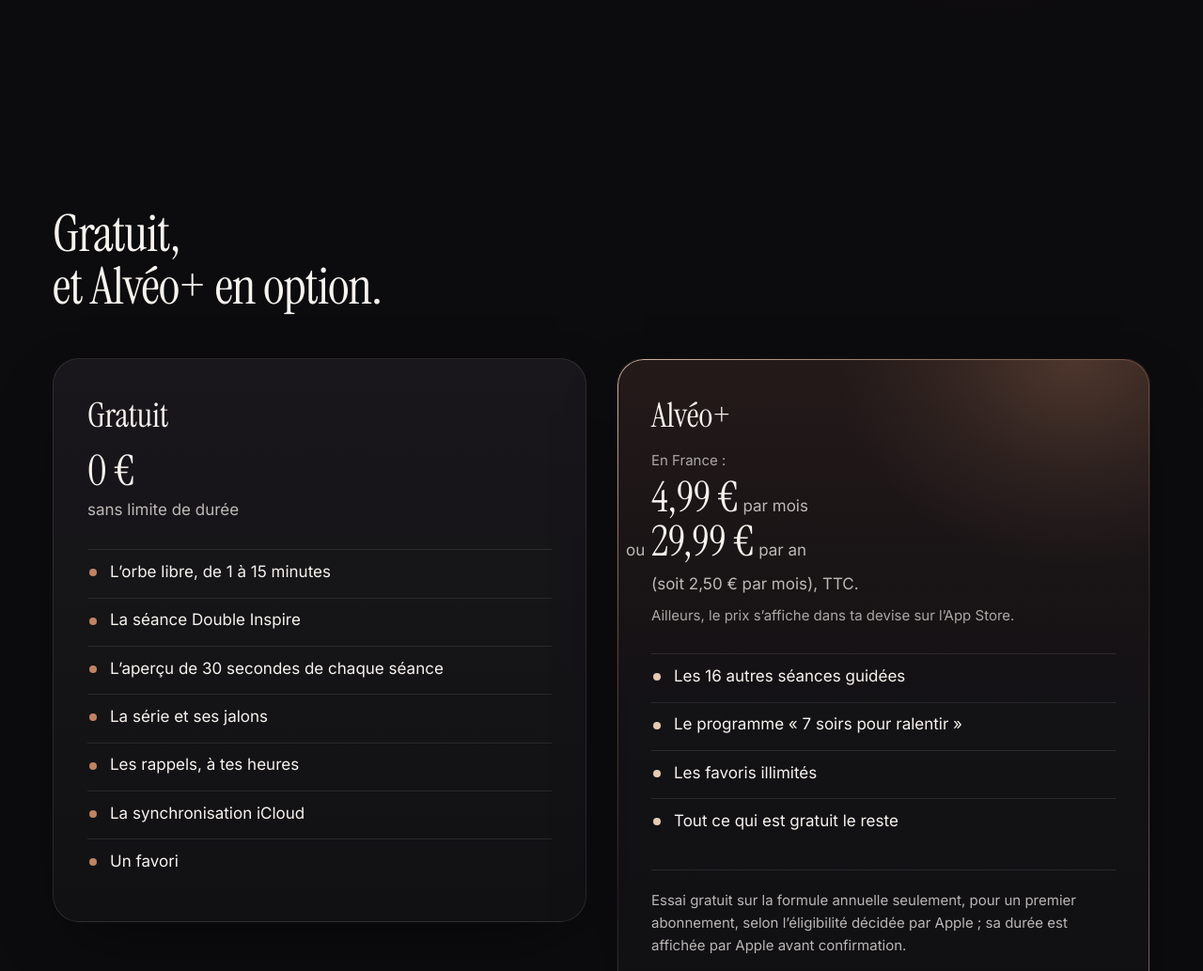
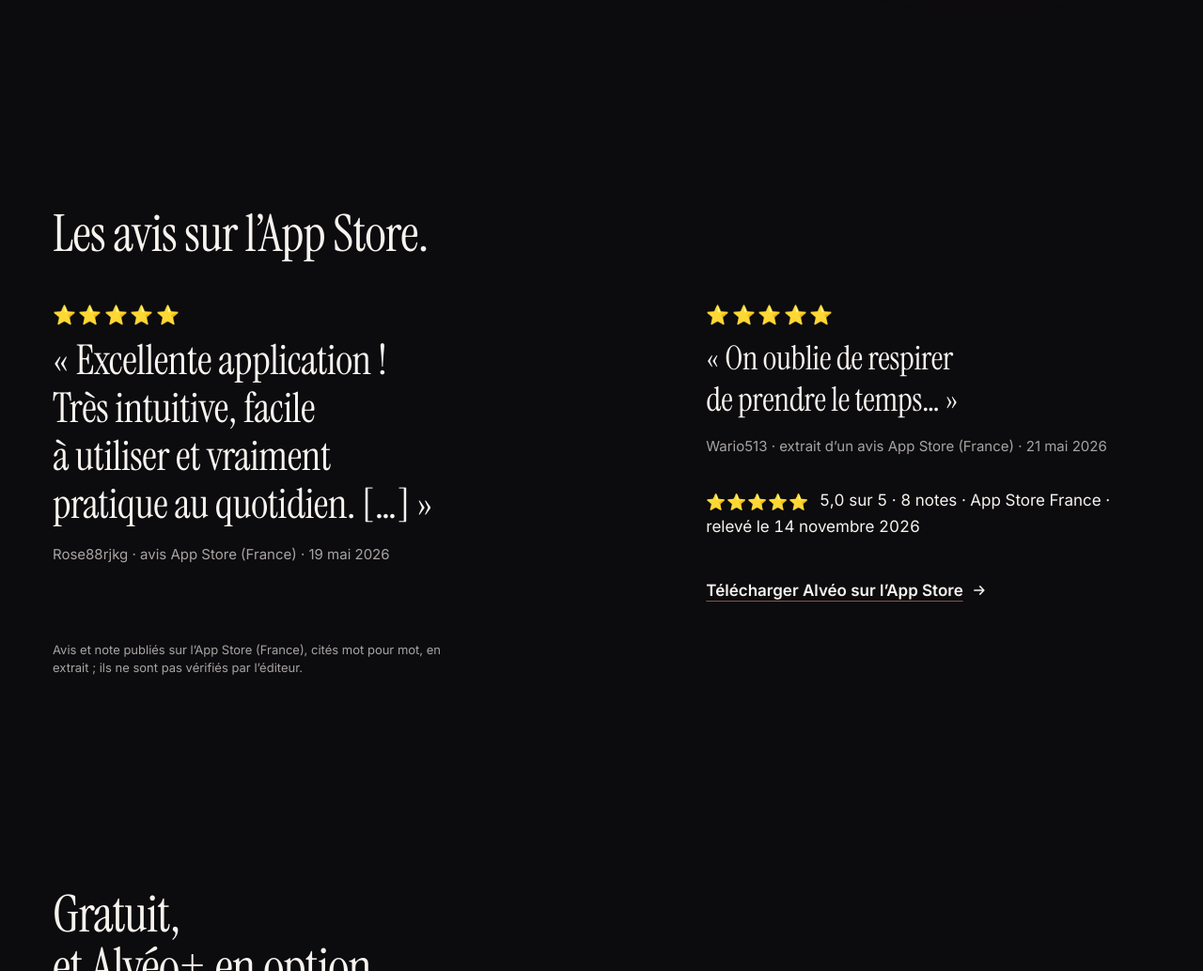
Before and after one commit to TatsumaKiiy/stillapp-website, a plain HTML site: page index.html in a window 1280 px wide. Shown: the part 5632-6665 px from the top of the page at 94% size. Drawn offline with Linux system fonts and the light colour scheme.

Commit message:
revert(site) : remise des avis cités, à la demande du propriétaire
Annule 0ccc5e4 (« retrait des avis cités ») : le propriétaire a l'accord des
auteurs et demande de remettre la section telle quelle. Le lien de l'appel
#avis prend le jeton de campagne (pt=128816657, ct=site) comme les six autres ;
CHIFFRES.md compte sept liens de campagne sur l'accueil.

Vérifié en local (1440 et 390) : section #avis présente, 2 citations, note
5,0 sur 8 relevée le 14 novembre, 7 liens de campagne, aucune erreur de
console, aucun débordement.

Co-Authored-By: Claude Opus 5.5 <noreply@anthropic.com>
Claude-Session: https://claude.ai/code/session_01MU4jc2ubSSyuLZmNawkju8

```diff
--- a/index.html
+++ b/index.html
@@ -42,7 +42,7 @@
 <symbol id="cadenas" viewBox="0 0 24 24"><path d="M7.5 10.5V8a4.5 4.5 0 0 1 9 0v2.5M6 10.5h12v9.5H6z"/></symbol>
 <symbol id="fleche" viewBox="0 0 24 24"><path d="M5 12h13M13 6.5 18.5 12 13 17.5"/></symbol>
 </svg>
-<div class="ciel-page" aria-hidden="true"><i class="cp cp--app"></i><i class="cp cp--libre"></i><i class="cp cp--seances"></i><i class="cp cp--rythmes"></i><i class="cp cp--suivi"></i><i class="cp cp--prix"></i><i class="cp cp--questions"></i><i class="cp cp--installer"></i></div>
+<div class="ciel-page" aria-hidden="true"><i class="cp cp--app"></i><i class="cp cp--libre"></i><i class="cp cp--seances"></i><i class="cp cp--rythmes"></i><i class="cp cp--suivi"></i><i class="cp cp--avis"></i><i class="cp cp--prix"></i><i class="cp cp--questions"></i><i class="cp cp--installer"></i></div>
 
 <header class="entete">
 <div class="entete__barre">
@@ -236,6 +236,25 @@
 </div>
 </section>
 
+<section class="section avis" id="avis" data-ciel="avis" aria-labelledby="titre-avis">
+<div class="conteneur avis__bloc">
+<h2 class="titre" id="titre-avis">Les avis sur l’App&nbsp;Store.</h2>
+<figure class="citation citation--grande" data-impeccable-ignore="tight-leading">
+<p class="etoiles"><span role="img" aria-label="5 étoiles sur 5">⭐️⭐️⭐️⭐️⭐️</span></p>
+<blockquote><p>«&nbsp;Excellente application&nbsp;! Très intuitive, facile <span class="insecable">à utiliser</span> et vraiment pratique au quotidien.&nbsp;[…]&nbsp;»</p></blockquote>
+<figcaption>Rose88rjkg&nbsp;· avis <span class="groupe">App Store (France)&nbsp;· <span class="insecable">19 mai 2026</span></span></figcaption>
+</figure>
+<figure class="citation">
+<p class="etoiles"><span role="img" aria-label="5 étoiles sur 5">⭐️⭐️⭐️⭐️⭐️</span></p>
+<blockquote><p>«&nbsp;On oublie de respirer de prendre le temps…&nbsp;»</p></blockquote>
+<figcaption>Wario513&nbsp;· extrait d’un avis <span class="groupe">App Store (France)&nbsp;· <span class="insecable">21 mai 2026</span></span></figcaption>
+</figure>
+<p class="avis__note num"><span class="etoiles etoiles--note" role="img" aria-label="5 étoiles sur 5">⭐️⭐️⭐️⭐️⭐️</span> 5,0 sur 5&nbsp;· 8&nbsp;notes&nbsp;· App Store France&nbsp;· <span class="groupe">relevé le <span class="insecable">14 novembre 2026</span></span></p>
+<p class="avis__appel"><a class="appel" href="https://apps.apple.com/app/apple-store/id6763119413?pt=128816657&amp;ct=site&amp;mt=8">Télécharger Alvéo sur l’App&nbsp;Store<svg class="ico" aria-hidden="true"><use href="#fleche"/></svg></a></p>
+<p class="avis__mention">Avis et note publiés sur l’App Store (France), cités mot pour mot, en extrait&nbsp;; ils ne sont pas vérifiés par l’éditeur.</p>
+</div>
+</section>
+
 <section class="section prix" id="prix" data-ciel="prix" aria-labelledby="titre-prix">
 <div class="conteneur">
 <h2 class="titre" id="titre-prix">Gratuit,<br>et&nbsp;Alvéo<span class="plus">+</span> en option.</h2>
--- a/styles.css
+++ b/styles.css
@@ -29,7 +29,7 @@ color-scheme:dark;
 --t-intro:clamp(1.0625rem,.98rem + .34vw,1.25rem);
 --t-corps:1.0625rem;--t-petit:.9375rem;--t-micro:.8125rem;
 --t-voix:clamp(1.5rem,1.25rem + 1.2vw,2.5rem);
-
+--t-citation:clamp(1.75rem,1.3rem + 1.8vw,3rem);
 --section:clamp(5rem,3rem + 5vw,8rem);
 --mg:max(1.25rem,env(safe-area-inset-left));--md:max(1.25rem,env(safe-area-inset-right));
 --largeur:105rem;--g:1.25rem;--rayon-ecran:clamp(1.125rem,2.8vw,1.875rem);
@@ -125,6 +125,7 @@ button{margin:0;padding:0;border:0;background:none;color:inherit;font:inherit;cu
 .cp--seances{--c:196 112 84;--x:78vw}
 .cp--rythmes{--c:92 108 170;--x:50vw;--a:.5}
 .cp--suivi{--c:96 124 186;--a:.48}
+.cp--avis{--c:204 128 92;--x:24vw}
 .cp--questions{--c:190 110 80;--x:22vw}
 .cp--installer{--x:50vw;--rx:90vw;--a:.48}
 @media (min-width:64rem){
@@ -134,6 +135,7 @@ button{margin:0;padding:0;border:0;background:none;color:inherit;font:inherit;cu
 .cp--seances{--x:86vw;--y:96vh;--rx:40vw}
 .cp--rythmes{--x:60vw;--y:96vh;--rx:54vw;--a:.66}
 .cp--suivi{--x:80vw;--y:60vh;--a:.62}
+.cp--avis{--x:86vw;--y:100vh;--a:.46}
 .cp--prix{--x:76vw;--y:60vh;--rx:40vw;--a:.5}
 .cp--questions{--x:14vw;--y:100vh;--a:.46}
 .cp--installer{--y:108vh;--rx:56vw;--ry:62vh;--a:.62}
@@ -473,6 +475,19 @@ button{margin:0;padding:0;border:0;background:none;color:inherit;font:inherit;cu
 @media (min-width:48rem){.fait{grid-template-columns:14rem minmax(0,1fr);column-gap:2rem}}
 @media (min-width:64rem){.suivi__grille{grid-template-columns:7fr 5fr;column-gap:4rem;align-items:center}.fait{grid-template-columns:1fr}.suivi__scene{width:100%}}
 
+/* LES AVIS */
+.avis__bloc{display:grid;grid-template-columns:minmax(0,1fr);gap:2rem;justify-items:start}
+.citation blockquote p{font-size:var(--t-voix);line-height:1.25;font-family:var(--serif);letter-spacing:-.01em;max-width:24ch;text-wrap:balance}
+.citation--grande blockquote p{font-size:var(--t-citation);line-height:1.16;max-width:22ch}
+.citation figcaption{margin-top:1rem;font-size:var(--t-petit);color:var(--texte-3)}
+.citation--grande{margin-top:1rem}
+.avis__note{font-size:var(--t-corps);color:var(--texte-1)}
+.etoiles{font-family:"Apple Color Emoji","Segoe UI Emoji","Noto Color Emoji",sans-serif;font-size:1.25rem;line-height:1;letter-spacing:.12em;margin-bottom:.875rem}
+.etoiles--note{display:inline-block;font-size:1em;letter-spacing:.06em;margin:0 .375rem 0 0;vertical-align:-.08em}
+.avis__appel{margin-top:-1rem}
+.avis__mention{font-size:var(--t-micro);line-height:1.5;color:var(--texte-3);max-width:52ch}
+@media (min-width:64rem){.avis__bloc{grid-template-columns:repeat(12,minmax(0,1fr));column-gap:var(--g)}.avis__bloc > .titre{grid-column:1/13}.citation--grande{grid-column:1/8;grid-row:2/5}.citation:not(.citation--grande){grid-column:8/13;grid-row:2;align-self:start;margin-top:1rem}.avis__note{grid-column:8/13;grid-row:3;align-self:end}.avis__appel{grid-column:8/13;grid-row:4;align-self:start;margin-top:0}.avis__mention{grid-column:1/8}}
+
 /* LE PRIX */
 .offres{display:grid;gap:var(--g);margin-top:3rem}
 .offre{position:relative;isolation:isolate;padding:2rem 1.75rem;border-radius:1.75rem;border:1px solid var(--filet);background:linear-gradient(180deg,rgba(var(--blanc),.055),rgba(var(--blanc),.025)),rgba(var(--nuit-rgb),.62);box-shadow:0 28px 70px -30px rgba(var(--noir),.7)}
@@ -567,10 +582,10 @@ button{margin:0;padding:0;border:0;background:none;color:inherit;font:inherit;cu
 @supports (animation-timeline:view()){
 @media (prefers-reduced-motion:no-preference){
 /* ciel ≈ 0,1× */
-html{timeline-scope:--v-app,--v-libre,--v-seances,--v-rythmes,--v-suivi,--v-prix,--v-questions,--v-installer}
-#app{view-timeline:--v-app block}#orbe-libre{view-timeline:--v-libre block}#seances{view-timeline:--v-seances block}#rythmes{view-timeline:--v-rythmes block}#suivi{view-timeline:--v-suivi block}#prix{view-timeline:--v-prix block}#questions{view-timeline:--v-questions block}#installer{view-timeline:--v-installer block}
+html{timeline-scope:--v-app,--v-libre,--v-seances,--v-rythmes,--v-suivi,--v-avis,--v-prix,--v-questions,--v-installer}
+#app{view-timeline:--v-app block}#orbe-libre{view-timeline:--v-libre block}#seances{view-timeline:--v-seances block}#rythmes{view-timeline:--v-rythmes block}#suivi{view-timeline:--v-suivi block}#avis{view-timeline:--v-avis block}#prix{view-timeline:--v-prix block}#questions{view-timeline:--v-questions block}#installer{view-timeline:--v-installer block}
 .cp{animation:ciel-glisse linear both}
-.cp--app{animation-timeline:--v-app}.cp--libre{animation-timeline:--v-libre}.cp--seances{animation-timeline:--v-seances}.cp--rythmes{animation-timeline:--v-rythmes}.cp--suivi{animation-timeline:--v-suivi}.cp--prix{animation-timeline:--v-prix}.cp--questions{animation-timeline:--v-questions}.cp--installer{animation-timeline:--v-installer}
+.cp--app{animation-timeline:--v-app}.cp--libre{animation-timeline:--v-libre}.cp--seances{animation-timeline:--v-seances}.cp--rythmes{animation-timeline:--v-rythmes}.cp--suivi{animation-timeline:--v-suivi}.cp--avis{animation-timeline:--v-avis}.cp--prix{animation-timeline:--v-prix}.cp--questions{animation-timeline:--v-questions}.cp--installer{animation-timeline:--v-installer}
 }
 @media (prefers-reduced-motion:no-preference) and (min-width:64rem){
 .js .heros__orbe{animation:scene-defile linear both;animation-timeline:scroll(root);animation-range:0 100vh}
```
Also changed, not shown: 4 other files.
